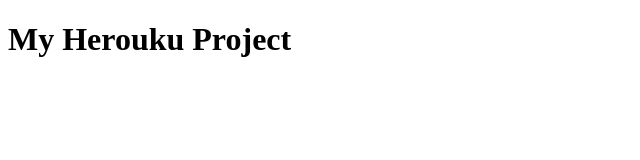
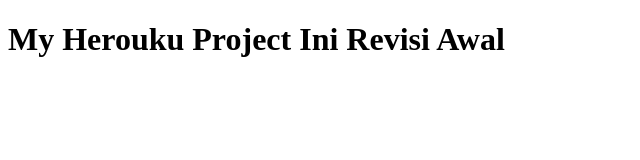
Before and after one commit to s41173/heropro, a website: page index.html in a window 1280 px wide. Shown: the whole page, without its empty margins (0-640 px from the left). Drawn offline with Linux system fonts and the light colour scheme.

Commit message:
second commit

```diff
--- a/index.html
+++ b/index.html
@@ -5,6 +5,6 @@
     <title> Heroku Apps </title>
 </head>
 <body>
-    <h1> My Herouku Project </h1>
+    <h1> My Herouku Project Ini Revisi Awal </h1>
 </body>
 </html>
```
